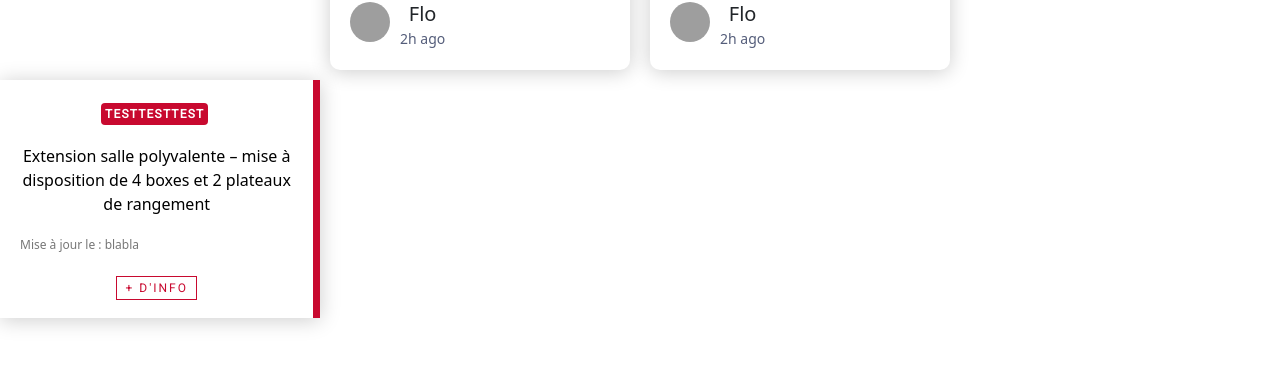
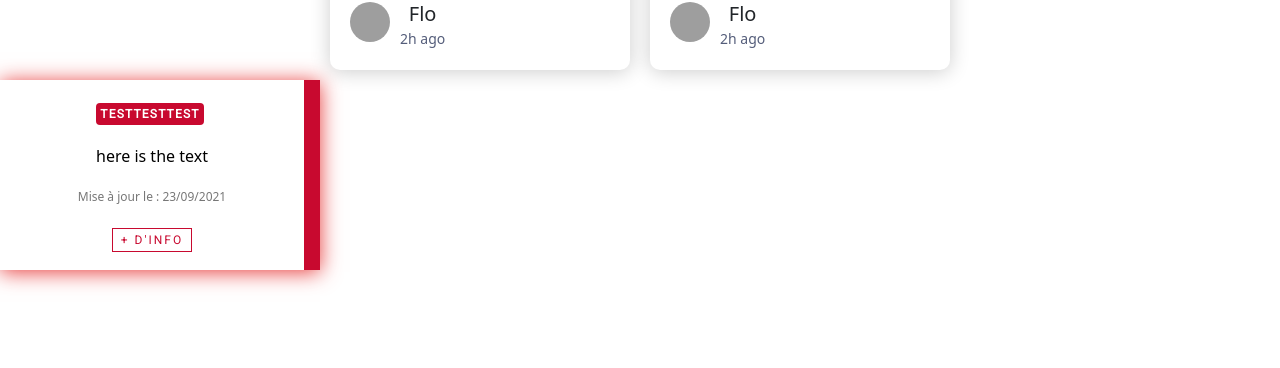
Before and after one commit to flolgl/pjs3Site, a React (Create React App) app in the folder mon-app/: page / in a window 1280 px wide. Shown: the part 1998-2366 px from the top of the page. Built offline with nearby package versions, Linux system fonts and the light colour scheme; grey boxes are pictures that could not be loaded.

Commit message:
Amélioration de Carousel

```diff
--- a/mon-app/src/App.js
+++ b/mon-app/src/App.js
@@ -50,7 +50,12 @@ function App() {
         ></Card>
       </div>
       <div>
-        <CarouselComponent title="testtesttest">
+        <CarouselComponent
+         title="testtesttest"
+         text = "here is the text"
+         dateMiseAJour = "23/09/2021"
+         hrefPlusInfo = "https://google.com"
+         >
 
         </CarouselComponent>
       </div>
--- a/mon-app/src/components/CarouselCompo.css
+++ b/mon-app/src/components/CarouselCompo.css
@@ -1,10 +1,14 @@
 @import url('https://fonts.googleapis.com/css2?family=Roboto&display=swap');
 
 .rectangleContainer{
-    box-shadow: 0 2px 20px rgba(0, 0, 0, 0.2);
+    box-shadow: 0 2px 20px rgba(231, 58, 58, 2);
     background-color: #fff;
     width: 320px;
     display: flex;
+    justify-content: center;
+    border-right: 1rem solid;
+    border-color:#c8092f;
+
 }
 
 .containerCarteCarou{
@@ -12,12 +16,6 @@
     flex-direction: column;
     flex-wrap: wrap;
     padding:10px;
-
-}
-
-.redBarre{
-    background-color: #c8092f;
-    width: 15px;
 }
 
 .title{
--- a/mon-app/src/components/CarouselCompo.js
+++ b/mon-app/src/components/CarouselCompo.js
@@ -10,14 +10,14 @@ export default class CarouselComponent extends React.Component{
                     <div className="textMargin">
                         <a className="title">{this.props.title}</a>
                     </div>
-                    <a className="textMargin sommaireText">Extension salle polyvalente – mise à disposition de 4 boxes et 2 plateaux de rangement</a>
-                    <span className="textMargin majText">Mise à jour le : blabla</span>
+                    <a className="textMargin sommaireText">{this.props.text}</a>
+                    <span className="textMargin majText">Mise à jour le : {this.props.dateMiseAJour}</span>
                     <div className="textMargin">
-                        <a className="infoButton">+ d'info</a>
+                        <a className="infoButton" href={this.props.hrefPlusInfo}>+ d'info</a>
                     </div>
 
                 </div>
-                <div className="redBarre"></div>
+
 
             </div>
         )
```
